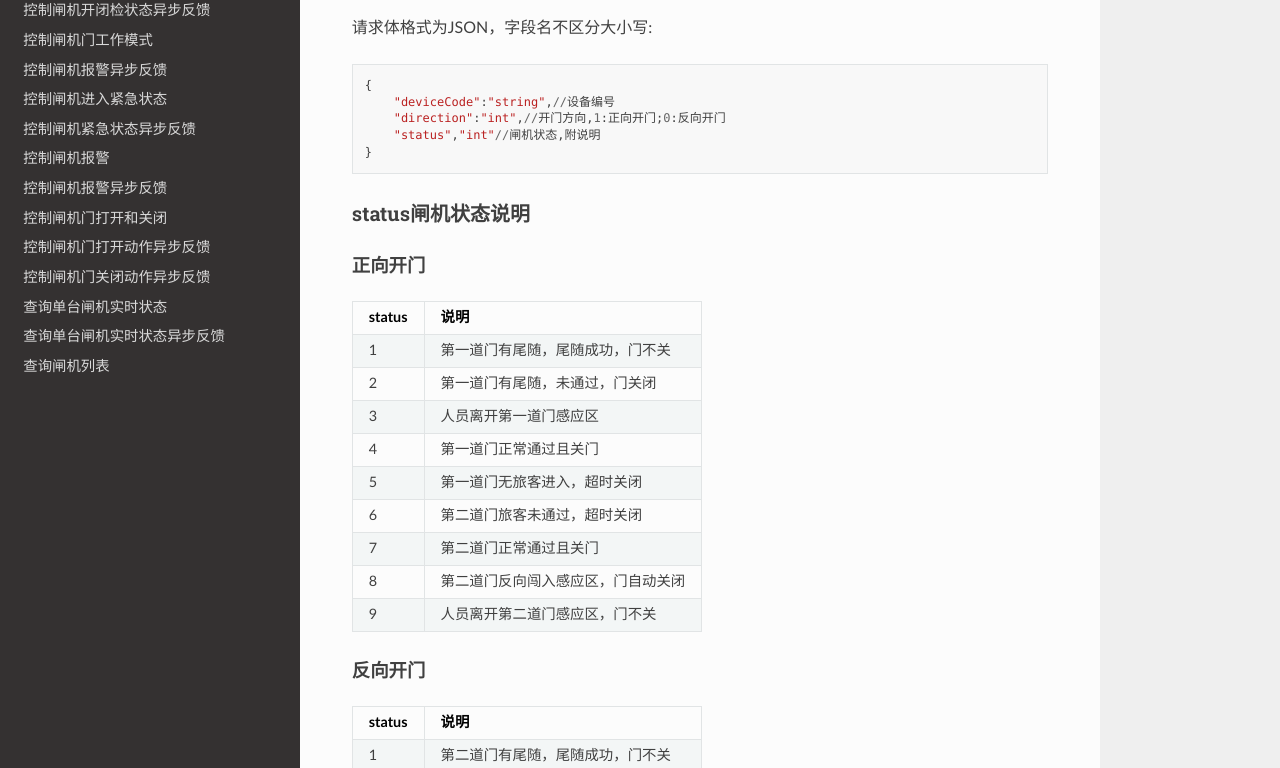
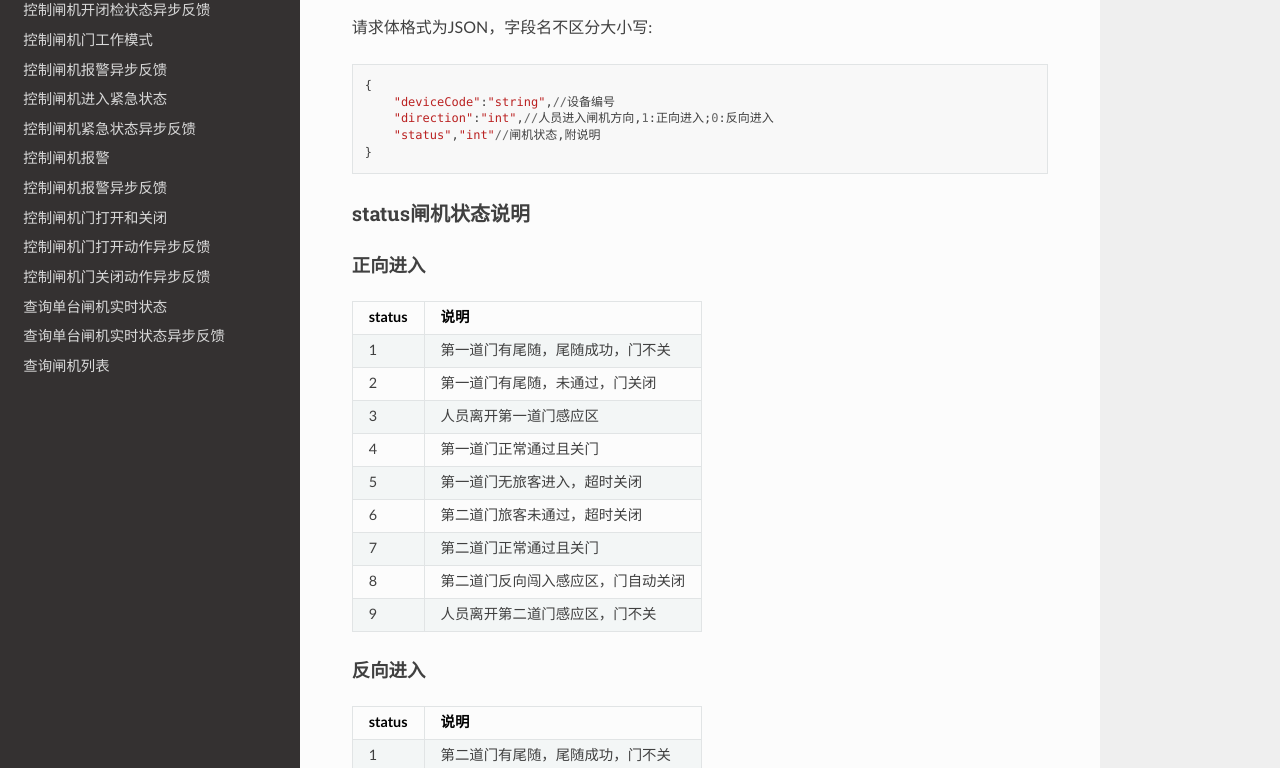
Before and after one commit to kinshines/security-gate-api-doc, a Sphinx documentation site: the page built from source/push_turnstile_status.rst, in a window 1280 px wide and 1400 px high. Shown: the part 526-1294 px from the top of the window. Built offline with Sphinx 7.4.7 and the Read the Docs theme 2.0.0, drawn with Linux system fonts in a browser that asks for light colours.

Commit message:
人员进入闸机方向

```diff
--- a/source/push_turnstile_status.rst
+++ b/source/push_turnstile_status.rst
@@ -20,13 +20,13 @@
 
     {
         "deviceCode":"string",//设备编号
-        "direction":"int",//开门方向,1:正向开门;0:反向开门
+        "direction":"int",//人员进入闸机方向,1:正向进入;0:反向进入
         "status","int"//闸机状态,附说明
     }
 
 status闸机状态说明
 ::::::::::::::::::::::::::::::::::::::::::::::::::::::
-正向开门
+正向进入
 ''''''''''''''''''''''''''''''''''''''''''''''''''
 ==========    ==============================
 status                    说明
@@ -42,7 +42,7 @@ status                    说明
 9                            人员离开第二道门感应区，门不关
 ==========    ==============================
 
-反向开门
+反向进入
 ''''''''''''''''''''''''''''''''''''''''''''''''''
 ==========    ==============================
 status                    说明
```
